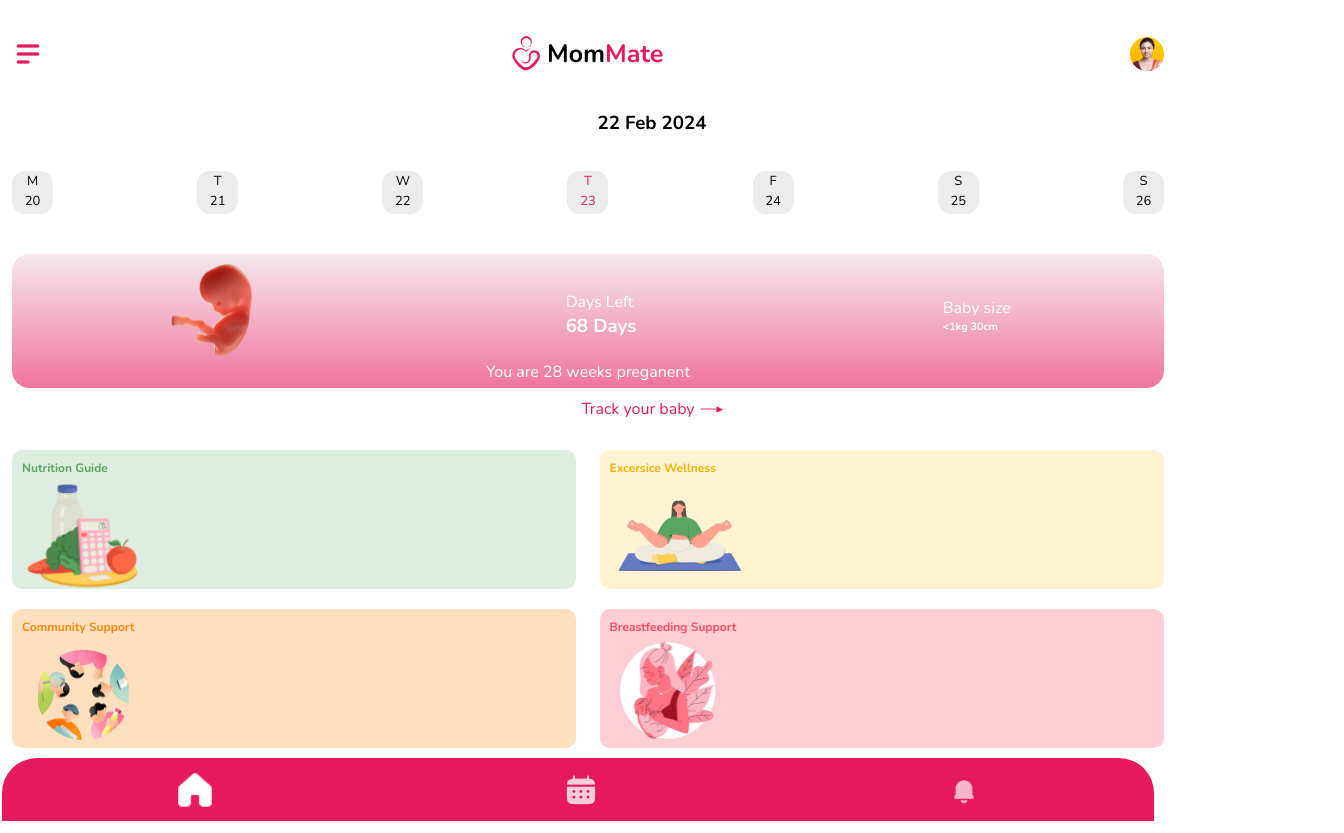
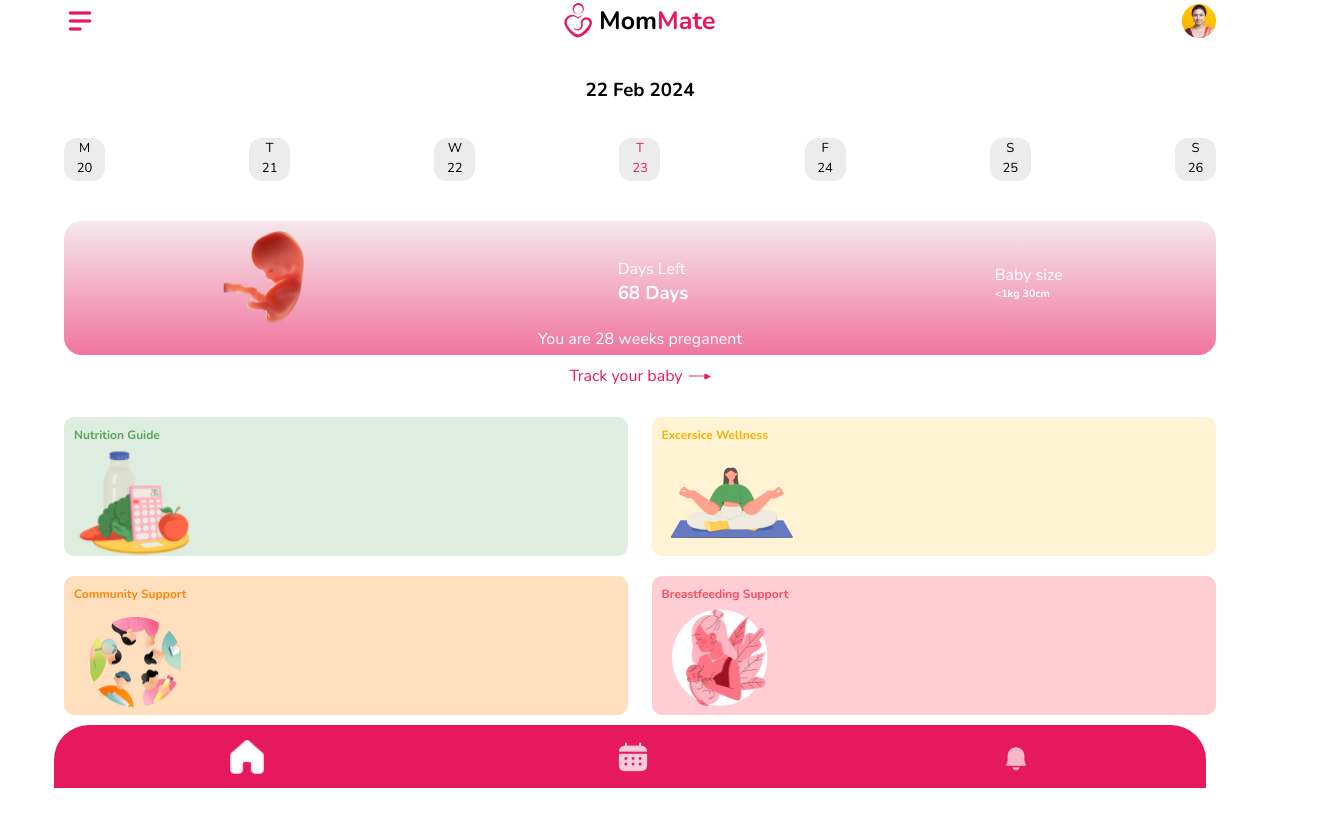
Before and after one commit to gt-selva/Mom-Mate-App-, a React (Vite) app: page /verificationSuccessful in a window 1280 px wide. Shown: the whole page, 1344 px wide, since content can reach past the window. After the commit the page ends 800 px from the top, so only its background shows below. Built offline with nearby package versions, Linux system fonts and the light colour scheme.

Commit message:
adding home pages

```diff
--- a/src/Components/Home.css
+++ b/src/Components/Home.css
@@ -1,9 +1,7 @@
 #home{
     width: 100%;
     height: 800px;
-    margin-top: 33px;
-    margin-left: 12px;
-    margin-right: 12px;
+    margin: 0% 5% 0% 5%;
 }
 #home-nav-bar{
     width: 90%;
@@ -12,6 +10,7 @@
     align-items: center;
 }
 #d-m-y h3{
+    width: 90%;
     display: flex;
     justify-content: center;
     margin-top: 30px;
@@ -66,6 +65,7 @@
     margin-top: -15px;
 }
 #home-track-your-baby{
+    width: 90%;
     display: flex;
     justify-content: center;
     align-items: center;
```
